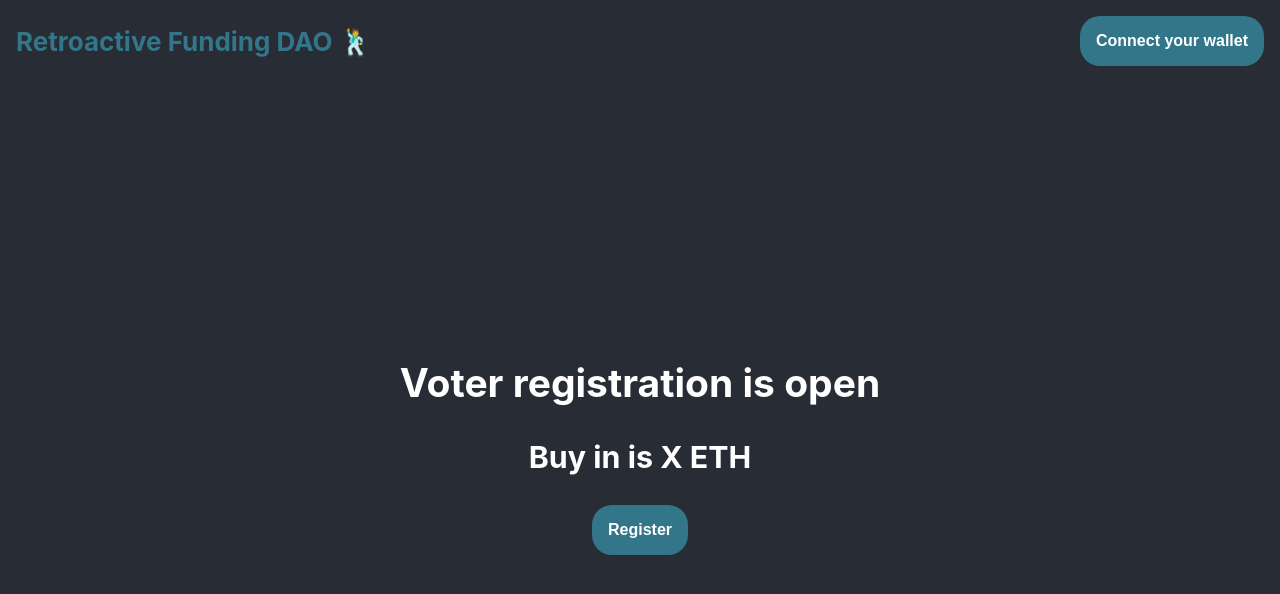
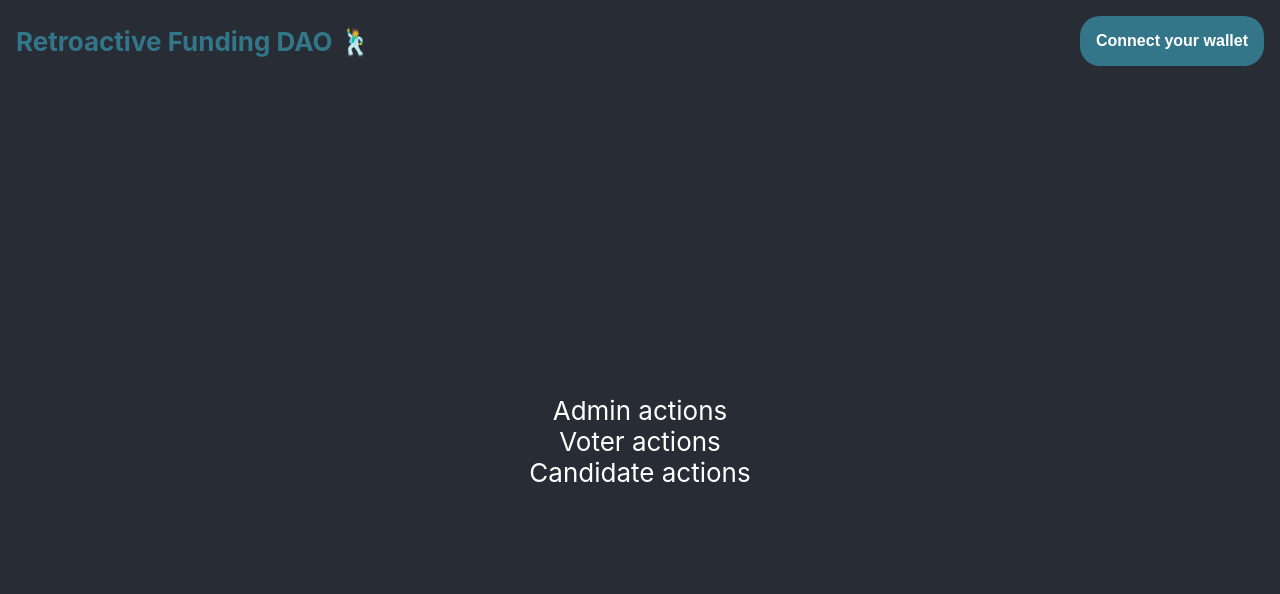
Before and after one commit to lparvinsmith/blockchain-developer-bootcamp-final-project, a React (Create React App) app in the folder client/: page / in a window 1280 px wide. Shown: the top 594 px of the page. Built offline with nearby package versions, Linux system fonts and the light colour scheme.

Commit message:
add contract actions components

```diff
--- a/client/src/App.js
+++ b/client/src/App.js
@@ -1,9 +1,9 @@
 import "./styles/App.css";
-import { RegisterVoter } from "./components/RegisterVoter";
 import { EthereumProvider } from "./context/EthereumContext";
 import { WalletStatus } from "./components/WalletStatus";
 import { ContractProvider } from "./context/ContractContext";
 import { AccountProvider } from "./context/AccountContext";
+import { ContractActions } from "./components/ContractActions";
 
 function App() {
   return (
@@ -16,7 +16,7 @@ function App() {
           </div>
           <div className="App-body">
             <ContractProvider>
-              <RegisterVoter />
+              <ContractActions />
             </ContractProvider>
           </div>
         </AccountProvider>
--- /dev/null
+++ b/client/src/components/AdminActions.jsx
@@ -0,0 +1,3 @@
+export const AdminActions = () => {
+  return <div className="AdminActions">Admin actions</div>;
+};
--- /dev/null
+++ b/client/src/components/CandidateActions.jsx
@@ -0,0 +1,3 @@
+export const CandidateActions = () => {
+  return <div className="CandidateActions">Candidate actions</div>;
+};
--- /dev/null
+++ b/client/src/components/ContractActions.jsx
@@ -0,0 +1,16 @@
+import { AdminActions } from "./AdminActions";
+import { CandidateActions } from "./CandidateActions";
+import { VoterActions } from "./VoterActions";
+
+export const ContractActions = () => {
+  const isAdmin = true;
+  const showVoterActions = true;
+
+  return (
+    <div className="ContractActions">
+      {isAdmin && <AdminActions />}
+      {showVoterActions && <VoterActions />}
+      <CandidateActions />
+    </div>
+  );
+};
--- a/client/src/components/RegisterVoter.jsx
+++ /dev/null
@@ -1,20 +0,0 @@
-import { useContext } from "react";
-import { EthereumContext } from "../context/EthereumContext";
-import { Button } from "./Button";
-
-export const RegisterVoter = () => {
-  const {signer, provider} = useContext(EthereumContext);
-  const handleRegister = () => {
-    console.log('clicked');
-  }
-  console.log('signer', signer);
-  console.log('provider', provider);
-
-  return (
-    <div>
-      <h2>Voter registration is open</h2>
-      <h3>Buy in is X ETH</h3>
-      <Button onClick={handleRegister}>Register</Button>
-    </div>
-  )
-}
--- /dev/null
+++ b/client/src/components/VoterActions.jsx
@@ -0,0 +1,3 @@
+export const VoterActions = () => {
+  return <div className="VoterActions">Voter actions</div>;
+};
```
